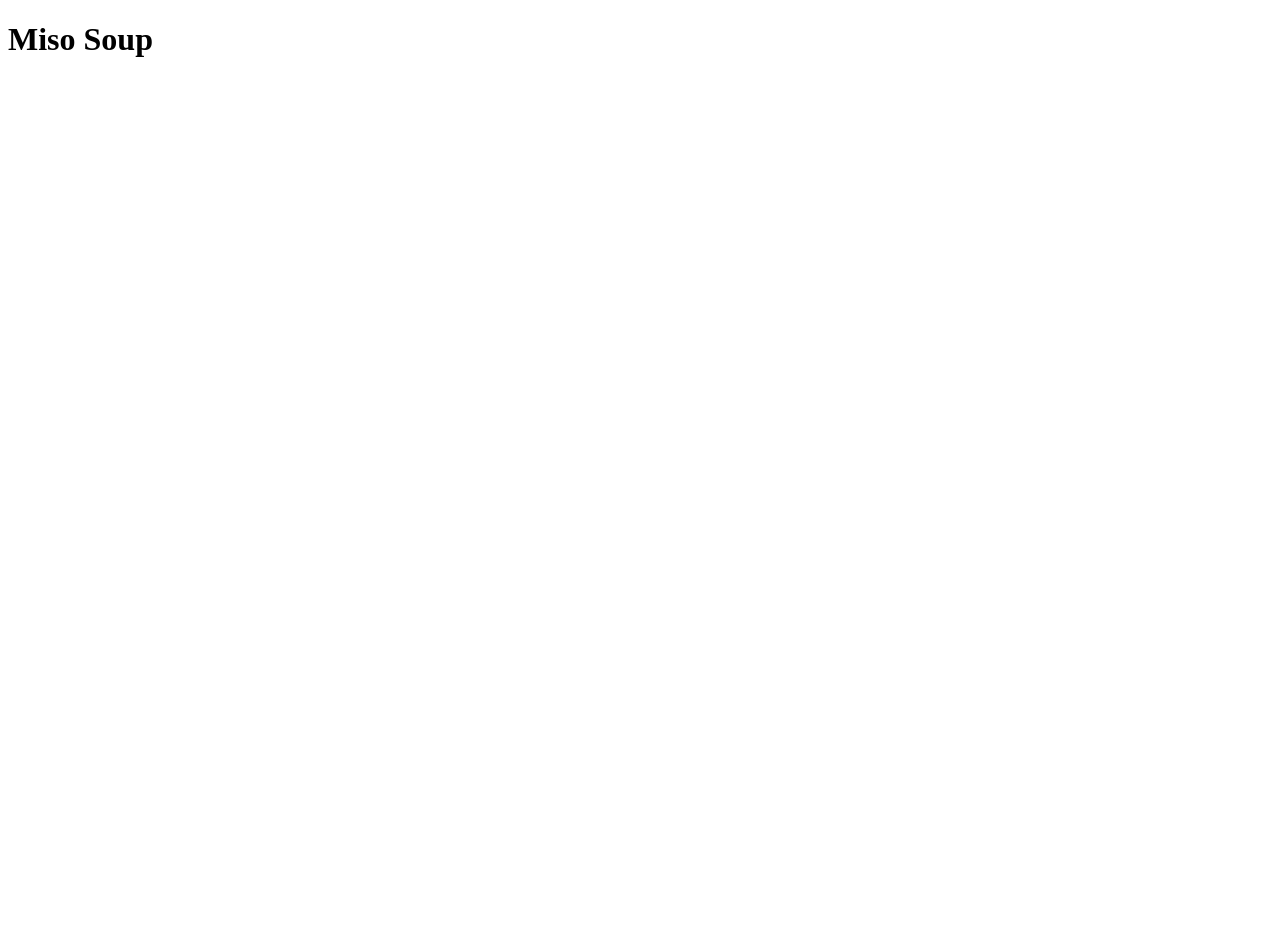
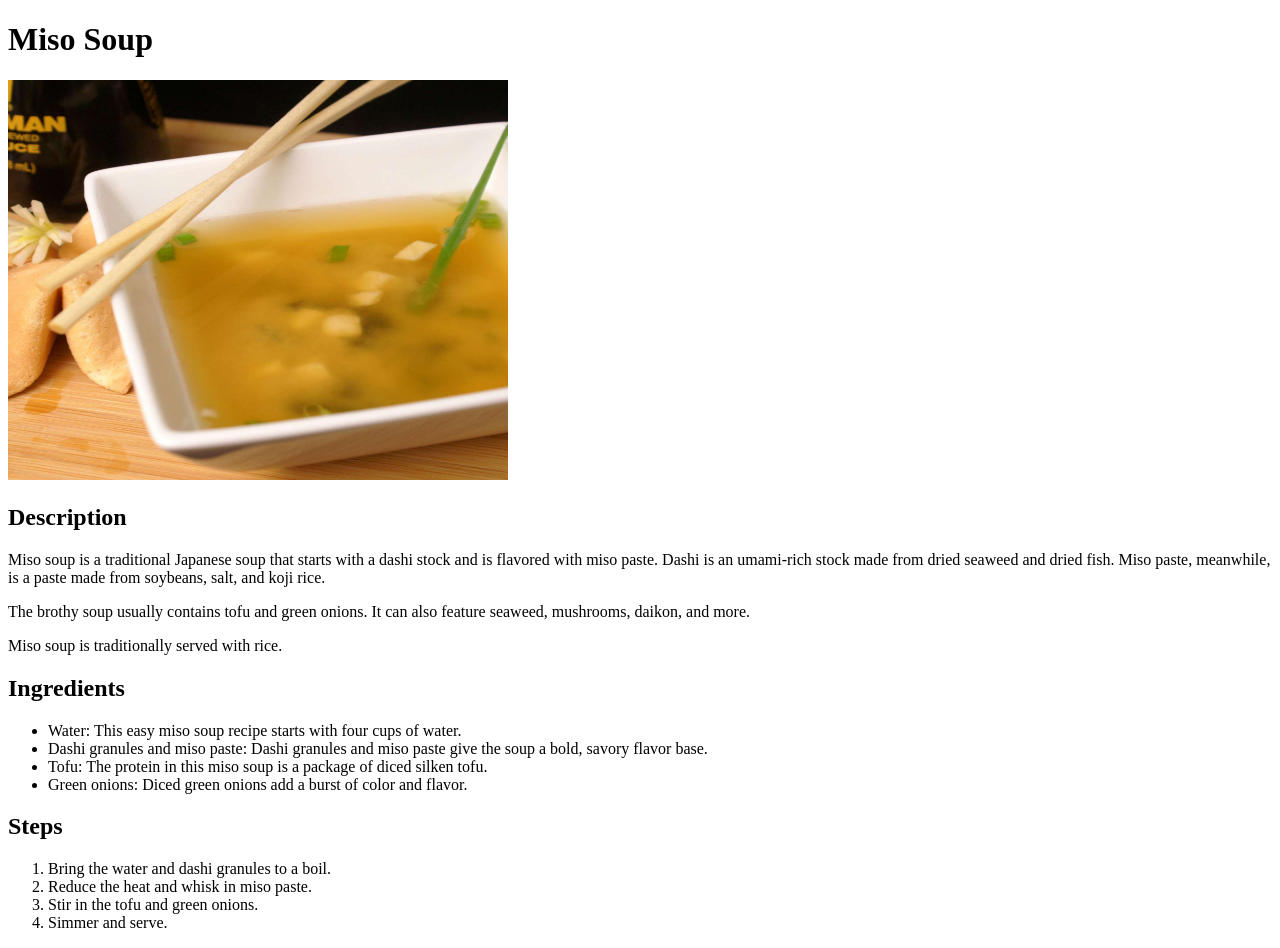
Before and after one commit to juancorax/odin-recipes, a plain HTML site: page recipes/miso-soup.html in a window 1280 px wide. Before the commit the page ends 800 px from the top, so only its background shows below. Drawn offline with Linux system fonts and the light colour scheme.

Commit message:
Add 'Miso Soup' recipe content

```diff
--- a/recipes/miso-soup.html
+++ b/recipes/miso-soup.html
@@ -6,5 +6,46 @@
   </head>
   <body>
     <h1>Miso Soup</h1>
+
+    <img
+      src="../images/miso-soup.jpg"
+      alt="An image of a Miso Soup"
+      width="500"
+      height="400"
+    />
+
+    <h2>Description</h2>
+    <p>
+      Miso soup is a traditional Japanese soup that starts with a dashi stock
+      and is flavored with miso paste. Dashi is an umami-rich stock made from
+      dried seaweed and dried fish. Miso paste, meanwhile, is a paste made from
+      soybeans, salt, and koji rice.
+    </p>
+    <p>
+      The brothy soup usually contains tofu and green onions. It can also
+      feature seaweed, mushrooms, daikon, and more.
+    </p>
+    <p>Miso soup is traditionally served with rice.</p>
+
+    <h2>Ingredients</h2>
+    <ul>
+      <li>Water: This easy miso soup recipe starts with four cups of water.</li>
+      <li>
+        Dashi granules and miso paste: Dashi granules and miso paste give the
+        soup a bold, savory flavor base.
+      </li>
+      <li>
+        Tofu: The protein in this miso soup is a package of diced silken tofu.
+      </li>
+      <li>Green onions: Diced green onions add a burst of color and flavor.</li>
+    </ul>
+
+    <h2>Steps</h2>
+    <ol>
+      <li>Bring the water and dashi granules to a boil.</li>
+      <li>Reduce the heat and whisk in miso paste.</li>
+      <li>Stir in the tofu and green onions.</li>
+      <li>Simmer and serve.</li>
+    </ol>
   </body>
 </html>
```
Also changed, not shown: images/miso-soup.jpg (added).
